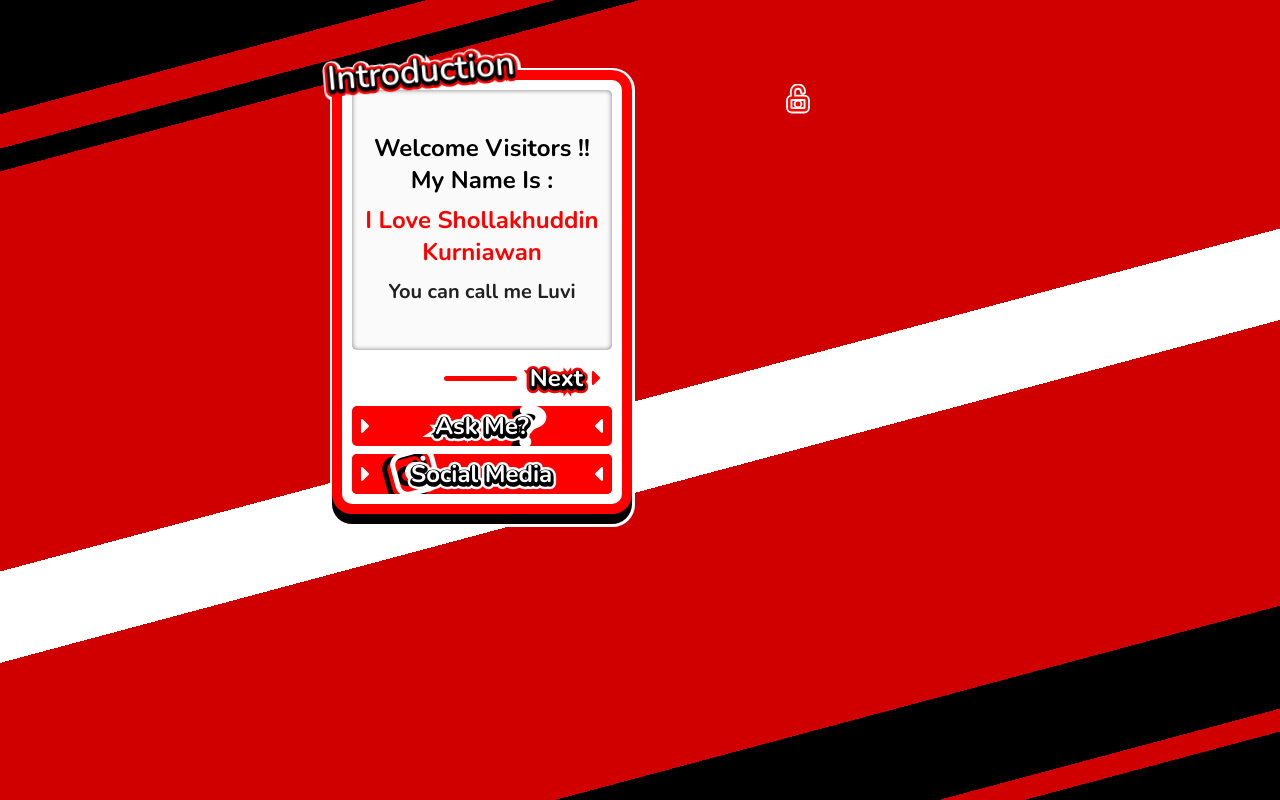
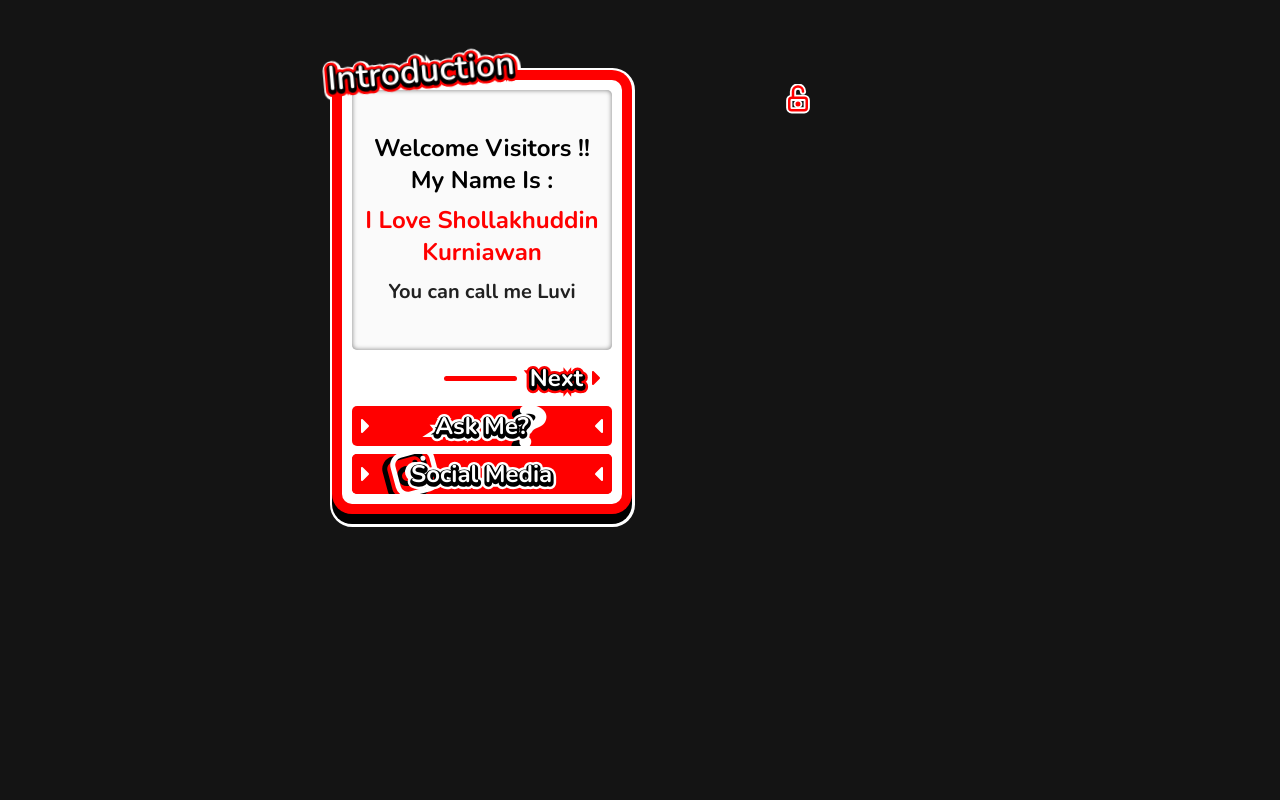
Before and after one commit to lluuvvii/my-personal-web-nextjs, a Next.js app: page / in a window 1280 px wide. Built offline with nearby package versions, Linux system fonts and the light colour scheme.

Commit message:
update background color temporary

```diff
--- a/src/app/(Home)/page.tsx
+++ b/src/app/(Home)/page.tsx
@@ -13,7 +13,8 @@ const Home = () => {
           height: '100vh',
           top: 0,
           left: 0,
-          background: 'linear-gradient(-15deg, black 6%, #d10000 6%, #d10000 8%, black 8%, black 17%, #d10000 17%, #d10000 42%, white 42%, white 50%, #d10000 50%, #d10000 85%, black 85%, black 87%, #d10000 87%, #d10000 90%, black 90%)',
+          // background: 'linear-gradient(-15deg, black 6%, #d10000 6%, #d10000 8%, black 8%, black 17%, #d10000 17%, #d10000 42%, white 42%, white 50%, #d10000 50%, #d10000 85%, black 85%, black 87%, #d10000 87%, #d10000 90%, black 90%)',
+          backgroundColor: 'rgba(20, 20, 20, 1)'
         }} />
         <Grid container spacing={2} rowSpacing={3} justifyContent='center'>
           <Grid item>
```
